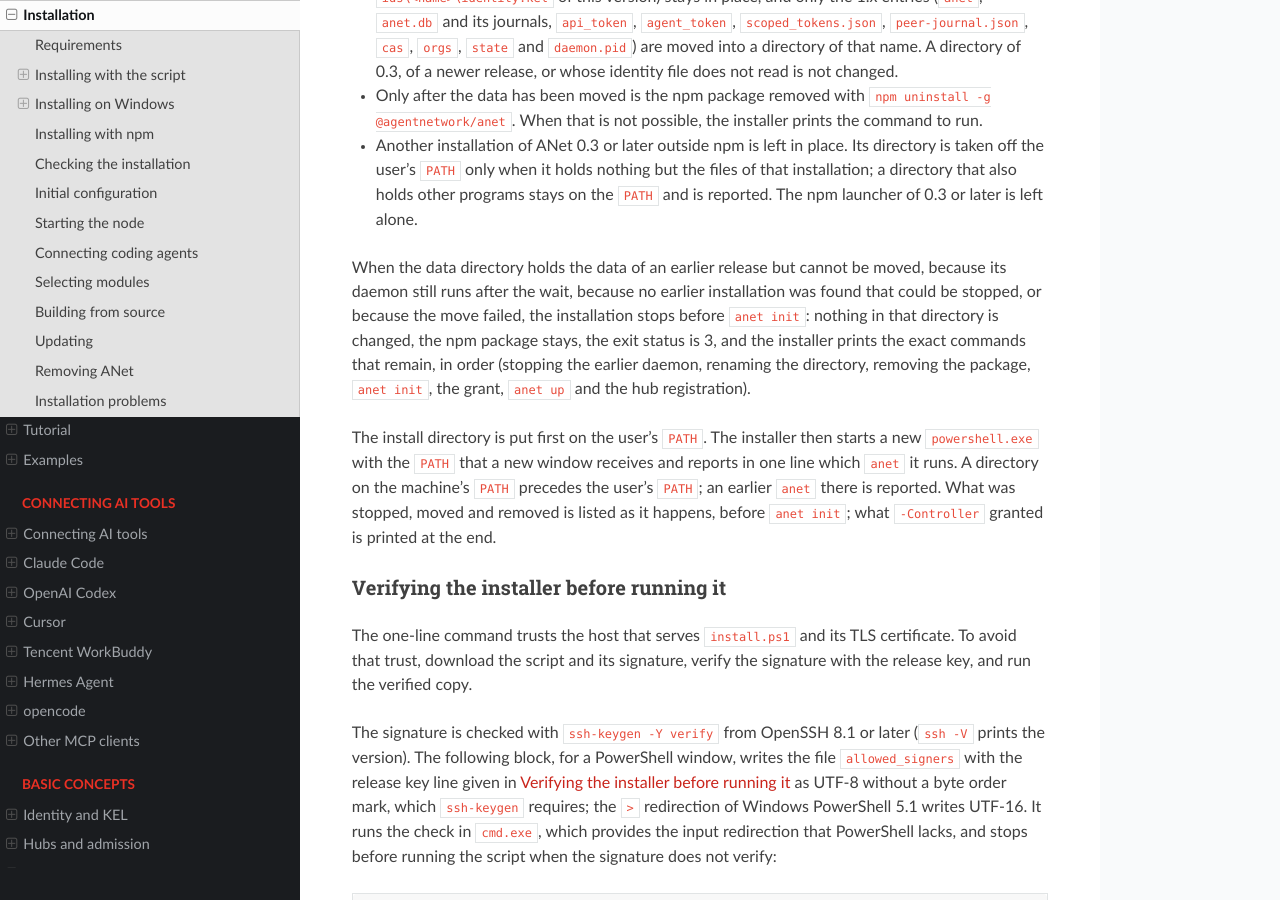
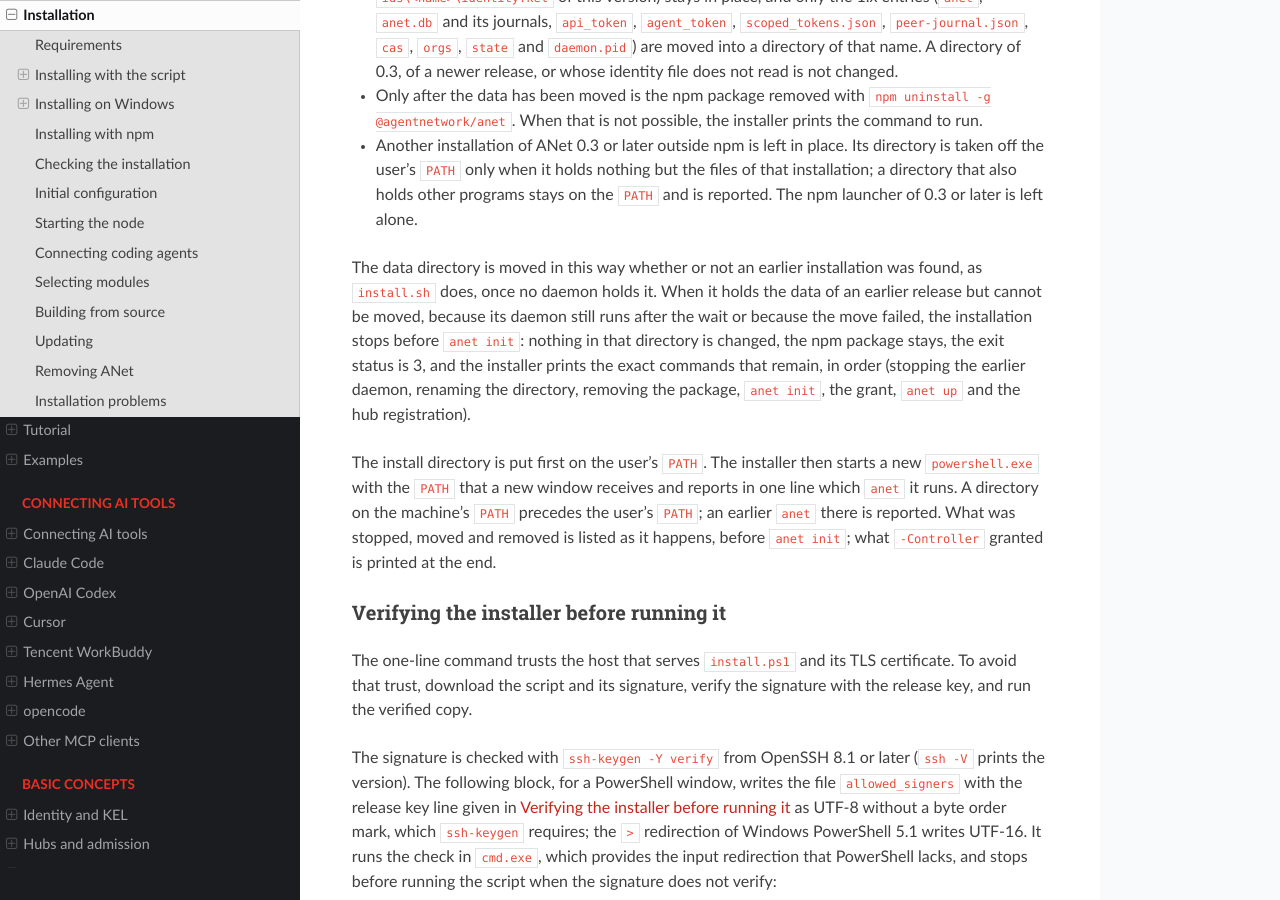
Before and after one commit to ANetResearch/ANet, a Sphinx documentation site: the page built from docs/intro/install.rst, in a window 1280 px wide and 900 px high, scrolled down 10390 px. Built offline with Sphinx 7.4.7 and the Read the Docs theme 3.1.0, drawn with Linux system fonts in a browser that asks for light colours.

Commit message:
install.ps1: the data of an earlier anet is moved whether or not an earlier installation was found, as install.sh does
Invoke-AnetTakeover no longer holds the installation when the data
directory is an earlier anet's and no installation was found to stop: once
Wait-AnetDataDirFree says no daemon holds it (no live daemon.pid process,
127.0.0.1:3998 not accepting), the directory is moved aside whole for the
kinds older and v1 (labels 0.2 and 1.x) and the 1.x entries are moved out
of a mixed one, exactly as install.sh's move_legacy_data. Only when the
directory is busy after the wait, or the move fails, does the installation
stop before anet init with exit status 3 and the printed commands.

test-install.ps1 covers the free 1.x, 0.2 and mixed directories with
nothing found to stop; the documentation, the release notes, the news and
the zh_CN catalogues say the same.

Co-Authored-By: Claude Opus 5.5 <noreply@anthropic.com>

```diff
--- a/docs/intro/install.rst
+++ b/docs/intro/install.rst
@@ -559,10 +559,11 @@ asking, in an order that leaves a consistent state when a step fails:
   stays on the ``PATH`` and is reported. The npm launcher of 0.3 or later is
   left alone.
 
-When the data directory holds the data of an earlier release but cannot be
-moved, because its daemon still runs after the wait, because no earlier
-installation was found that could be stopped, or because the move failed, the
-installation stops before ``anet init``: nothing in that directory is changed,
+The data directory is moved in this way whether or not an earlier installation
+was found, as ``install.sh`` does, once no daemon holds it. When it holds the
+data of an earlier release but cannot be moved, because its daemon still runs
+after the wait or because the move failed, the installation stops before
+``anet init``: nothing in that directory is changed,
 the npm package stays, the exit status is 3, and the installer prints the
 exact commands that remain, in order (stopping the earlier daemon, renaming
 the directory, removing the package, ``anet init``, the grant, ``anet up``
```
Also changed, not shown: docs/RELEASE-NOTES-0.3.5.md (+1 -1 lines), docs/RELEASE-NOTES-0.3.5.zh-CN.md (+1 -1 lines), docs/news.rst (+4 -3 lines), 6 other files.
